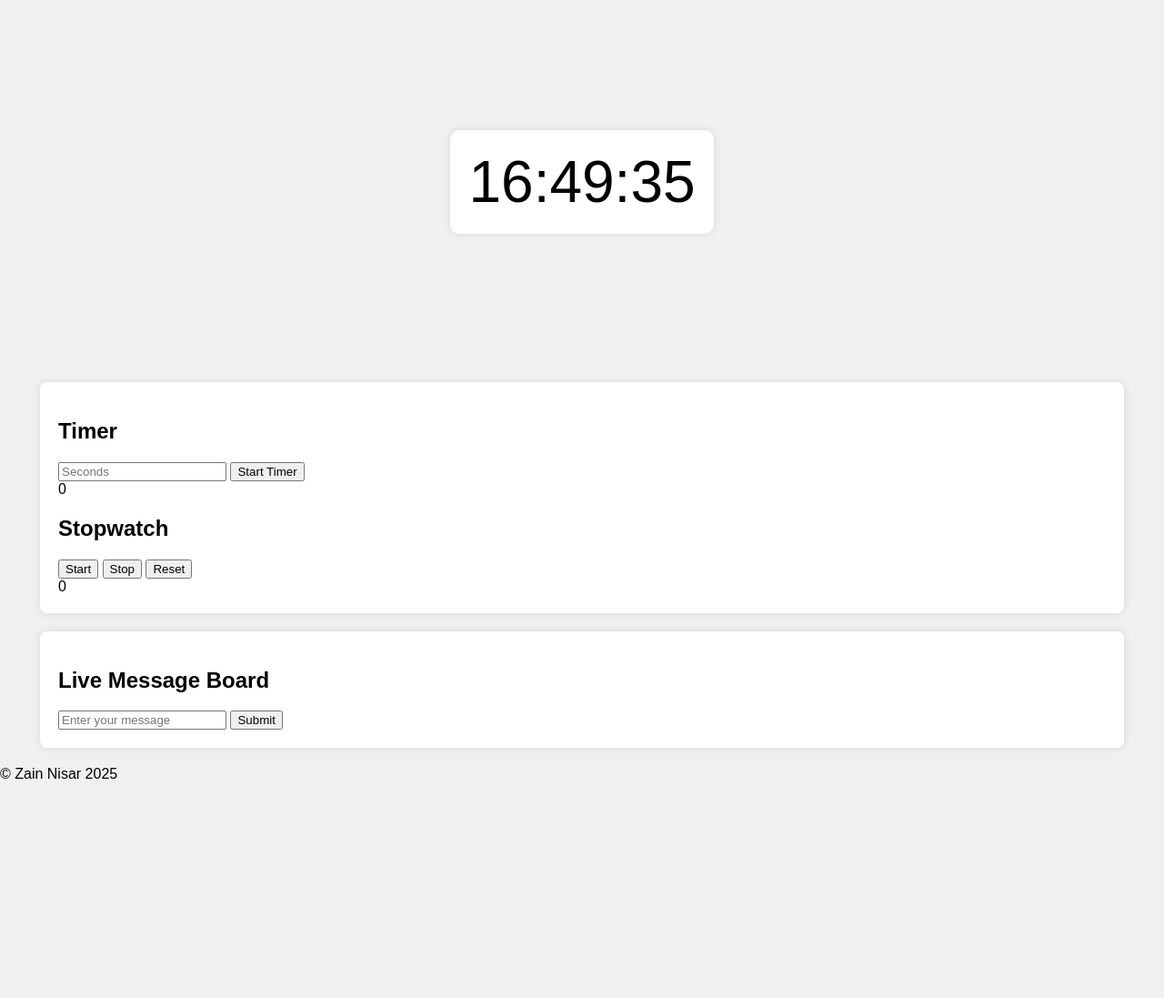
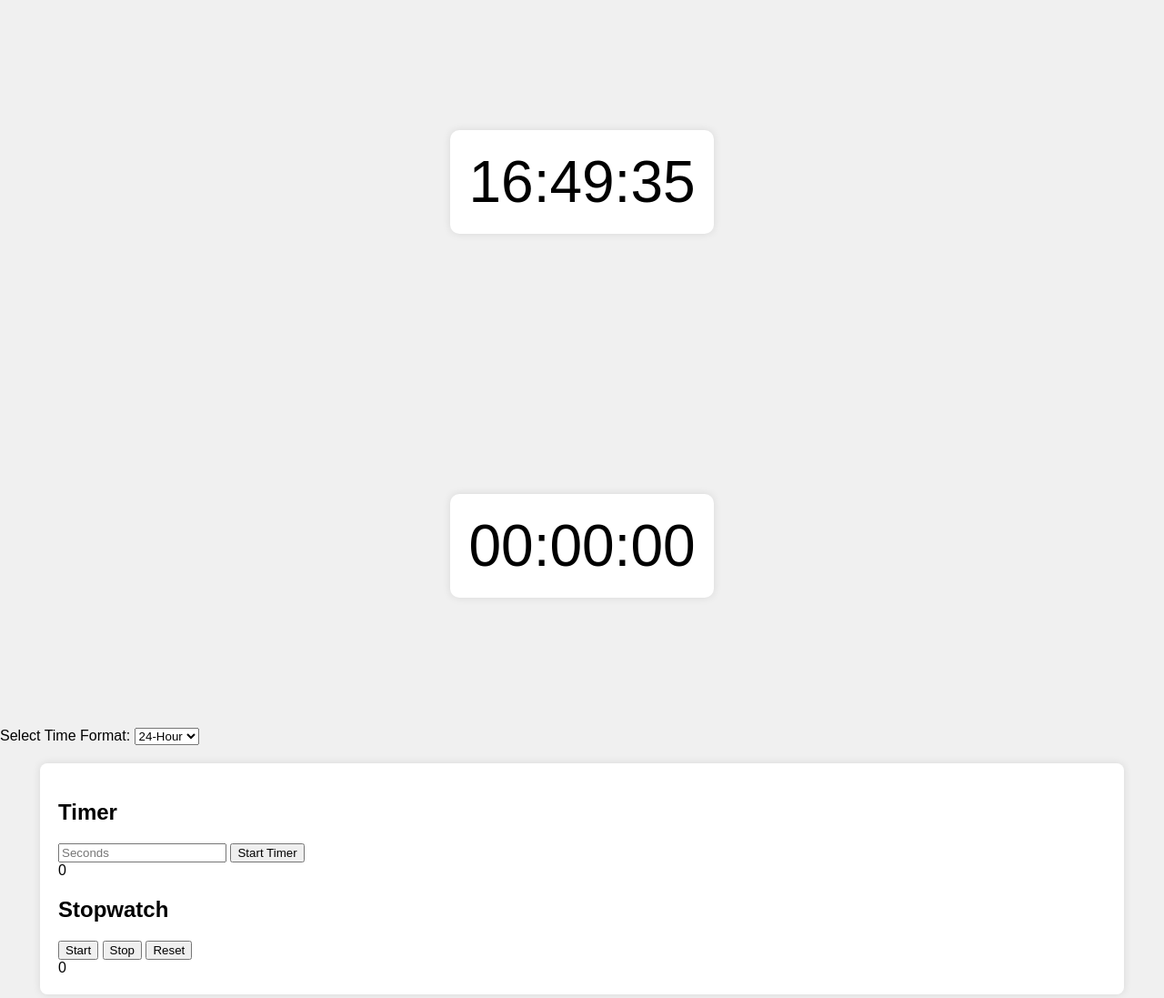
Before and after one commit to nisar848/live-message-board, a plain HTML site: page index.html in a window 1280 px wide. Shown: the top 1097 px of the page at 91% size. Before the commit the page ends 860 px from the top, so only its background shows below. Drawn offline with Linux system fonts and the light colour scheme.

Commit message:
Update index.html

```diff
--- a/index.html
+++ b/index.html
@@ -12,6 +12,20 @@
   <div id="clock-container">
     <div id="clock">00:00:00</div>
   </div>
+
+<!-- Container for the clock -->
+<div id="clock-container">
+  <div id="clock">00:00:00</div>
+</div>
+
+<!-- Clock Options: Choose between 24-Hour and 12-Hour format -->
+<div id="clock-options">
+  <label for="timeFormat">Select Time Format:</label>
+  <select id="timeFormat">
+    <option value="24">24-Hour</option>
+    <option value="12">12-Hour</option>
+  </select>
+</div>
 
   <!-- Container for timer and stopwatch -->
   <div id="controls">
```
